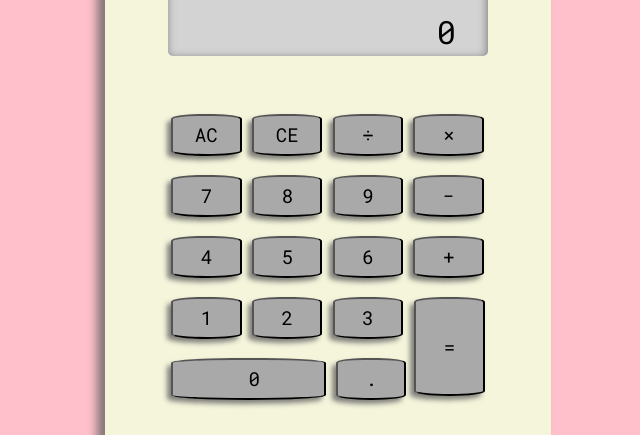
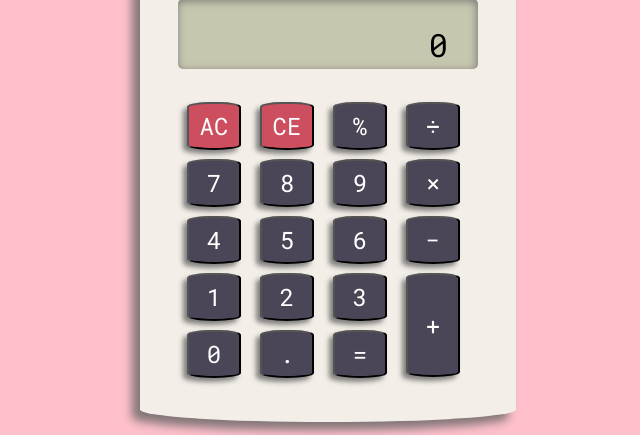
Before and after one commit to annette-graham/js-calculator, a plain HTML site: page index.html in a window 1280 px wide. Shown: the part 213-648 px from the top of the page, without its empty margins (312-952 px from the left). Drawn offline with Linux system fonts and the light colour scheme.

Commit message:
updated CSS

```diff
--- a/calculator.js
+++ b/calculator.js
@@ -0,0 +1,54 @@
+
+//
+//
+
+document.addEventListener('DOMContentLoaded', start)
+
+function start() {
+  addEventListeners()
+}
+
+//
+// addEventListeners = () => {
+//   var button = document.getElementByClassName('buttons');
+//   for (var i = 0, i = < button.length; i++) {
+//     button[i].addEventListener('click', clickButtons)
+//   }
+// };
+
+// var numbers = '0123456789'
+// var operators = '+-*/'
+// var total = 0;
+//
+// if operator
+
+const NUMS = "0123456789"
+const OPS = "+-/*"
+// var eq = []
+var total = ''
+
+
+addEventListeners = () => {
+  var button =  document.getElementsByClassName('buttons')
+  for (var i = 0; i < button.length; i++) {
+    button[i].addEventListener('click', function(e) {values(e.target.value)}, false)
+  }
+}
+
+ values = (input) => {
+  if (input === "AC") {
+    document.getElementById("display").innerText = total = '0';
+  }
+  if (NUMS.includes(input)) {
+    total += input
+    document.getElementById("display").innerText = total
+  }
+  if (OPS.includes(input)) {
+    total += input
+    document.getElementById("display").innerText = total
+
+  }
+  if (input === "=") {
+    document.getElementById("display").innerText = eval(total)
+  }
+}
--- a/index.html
+++ b/index.html
@@ -13,33 +13,34 @@
   </head>
 
   <body>
+
     <div id="calcBody">
+      <div id="header">Annette's Calculator</div>
       <div id="display">
         <div class="result">0</div>
       </div>
 
       <div id="buttonContainer">
-        <button id="buttonAC" class="buttons" value="AC">AC</button>
-        <button id="buttonCE" class="buttons" value="CE">CE</button>
-        <button id="buttonDiv" class="buttons oppButton" Value="/">&divide;</button>
-        <button id="buttonMul" class="buttons oppButton" value="*">&times;</button>
-        <button id="button7" class="buttons numButton" value="7">7</button>
-        <button id="button8" class="buttons numButton" value="8">8</button>
-        <button id="button9" class="buttons numButton" value="9">9</button>
-        <button id="buttonSub" class="buttons oppButton" value="-">&minus;</button>
-        <button id="button4" class="buttons numButton" value="4">4</button>
-        <button id="button5" class="buttons numButton" value="5">5</button>
-        <button id="button6" class="buttons numButton" value="6">6</button>
-        <button id="buttonAdd" class="buttons oppButton" value="+">+</button>
-        <button id="button1" class="buttons numButton" value="1">1</button>
-        <button id="button2" class="buttons numButton" value="2">2</button>
-        <button id="button3" class="buttons numButton" value="3">3</button>
-        <button id="buttonEql" class="buttons" value="=">=</button>
-        <button id="button0" class="buttons numButton" value="0">0</button>
-        <button id="buttonPnt" class="buttons" value=".">.</button>
+        <button id="buttonAC" class="buttons clear" value="AC">AC</button>
+        <button id="buttonCE" class="buttons del" value="CE">CE</button>
+        <button id="buttonPerc" class="buttons percent" value="%">%</button>
+        <button id="buttonDiv" class="buttons opp" Value="/">&divide;</button>
+        <button id="button7" class="buttons num" value="7">7</button>
+        <button id="button8" class="buttons num" value="8">8</button>
+        <button id="button9" class="buttons num" value="9">9</button>
+        <button id="buttonMul" class="buttons opp" value="*">&times;</button>
+        <button id="button4" class="buttons num" value="4">4</button>
+        <button id="button5" class="buttons num" value="5">5</button>
+        <button id="button6" class="buttons num" value="6">6</button>
+        <button id="buttonSub" class="buttons opp" value="-">&minus;</button>
+        <button id="button1" class="buttons num" value="1">1</button>
+        <button id="button2" class="buttons num" value="2">2</button>
+        <button id="button3" class="buttons num" value="3">3</button>
+        <button id="buttonAdd" class="buttons opp" value="+">+</button>
+        <button id="button0" class="buttons num" value="0">0</button>
+        <button id="buttonPnt" class="buttons decimal" value=".">.</button>
+        <button id="buttonEql" class="buttons equal" value="=">=</button>
       </div>
-
-      <div id="footer">Annette's Calculator</div>
 
     </div>
   </body>
--- a/style.css
+++ b/style.css
@@ -1,5 +1,14 @@
+#header {
+  display: block;
+  text-align: center;
+  padding-top: 0%;
+  padding-bottom: 5%;
+  font-size: 1.2rem;
+  font-family: 'Roboto Mono', monospace;
+}
+
 body {
-  height: 150%;
+  min-height: 100%;
   min-width: 300px;
   display: flex;
   flex-direction: column;
@@ -10,26 +19,29 @@ body {
 
 #calcBody {
   display: block;
-  height: 480px;
-  width: 320px;
+  height: 425px;
+  width: 300px;
   margin: 10% 20% 30% 20%;
-  padding: 5% 5% 5% 5%;
+  padding: 3% 3% 3% 3%;
   border-top-left-radius: 80% 20px;
   border-top-right-radius: 80% 20px;
   border-bottom-left-radius: 80% 20px;
   border-bottom-right-radius: 80% 20px;
-  background-color: beige;
+  background-color: #F3EEE7;
   box-shadow: -8px 8px 10px rgba(100, 100, 100, 0.8);
 }
 
 #display{
   display: block;
-  background-color: lightgrey;
-  margin-bottom: 15%;
+  background-color: #C7C7B0;
+  margin-bottom: 10%;
   padding-top: 8%;
   padding-bottom: 1%;
   border-radius: 5px;
   box-shadow: inset -1px 2px 8px rgba(100, 100, 100, 0.8);
+  font-size: 2rem;
+  text-align: right;
+  font-family: 'Roboto Mono', monospace;
 }
 
 .result {
@@ -39,43 +51,43 @@ body {
   font-family: 'Roboto Mono', monospace;
 }
 
-#buttonContainer {
-  margin-top: : 2%;
-  margin-bottom: 8%;
-}
-
 .buttons {
-  font-size: 1.2rem;
+  font-size: 1.5rem;
   font-family: 'Roboto Mono', monospace;
-  width: 22%;
-  height: 20%;
-  color: black;
-  background-color: darkgrey;
+  width: 18%;
+  height: 16%;
+  color: white;
+  background-color: #4B4657;
   border-radius: 20%;
   border-top-left-radius: 80% 10px;
   border-top-right-radius: 80% 10px;
   border-bottom-left-radius: 100% 10px;
   border-bottom-right-radius: 100% 10px;
   padding: 2%;
-  margin: 3% 1%;
+  margin: 1% 2% 2% 3%;
   box-shadow:  -4px 4px 5px rgba(100, 100, 100, 0.8);
+  outline: none;
 }
 
-#buttonEql {
-  padding-top: 11%;
+.buttons:active {
+  background-color: #4B4657;
+  border-color: #4B4657;
+  box-shadow: 0 2px darkgrey;
+  transform: translateY(2px);
+
+
+}
+
+#buttonAdd {
+  padding-top: 11.5%;
   padding-bottom: 11%;
+  margin-right: 6%;
   float: right;
 }
 
-#button0 {
-  padding-left: 23.5%;
-  padding-right: 23.5%;
+#buttonAC {
+  background-color: #CC4E5F;
 }
-
-
-#footer {
-  text-align: center;
-  margin-top: 10%;
-  font-size: 1.2rem;
-  font-family: 'Roboto Mono', monospace;
+#buttonCE {
+  background-color: #CC4E5F;
 }
```
